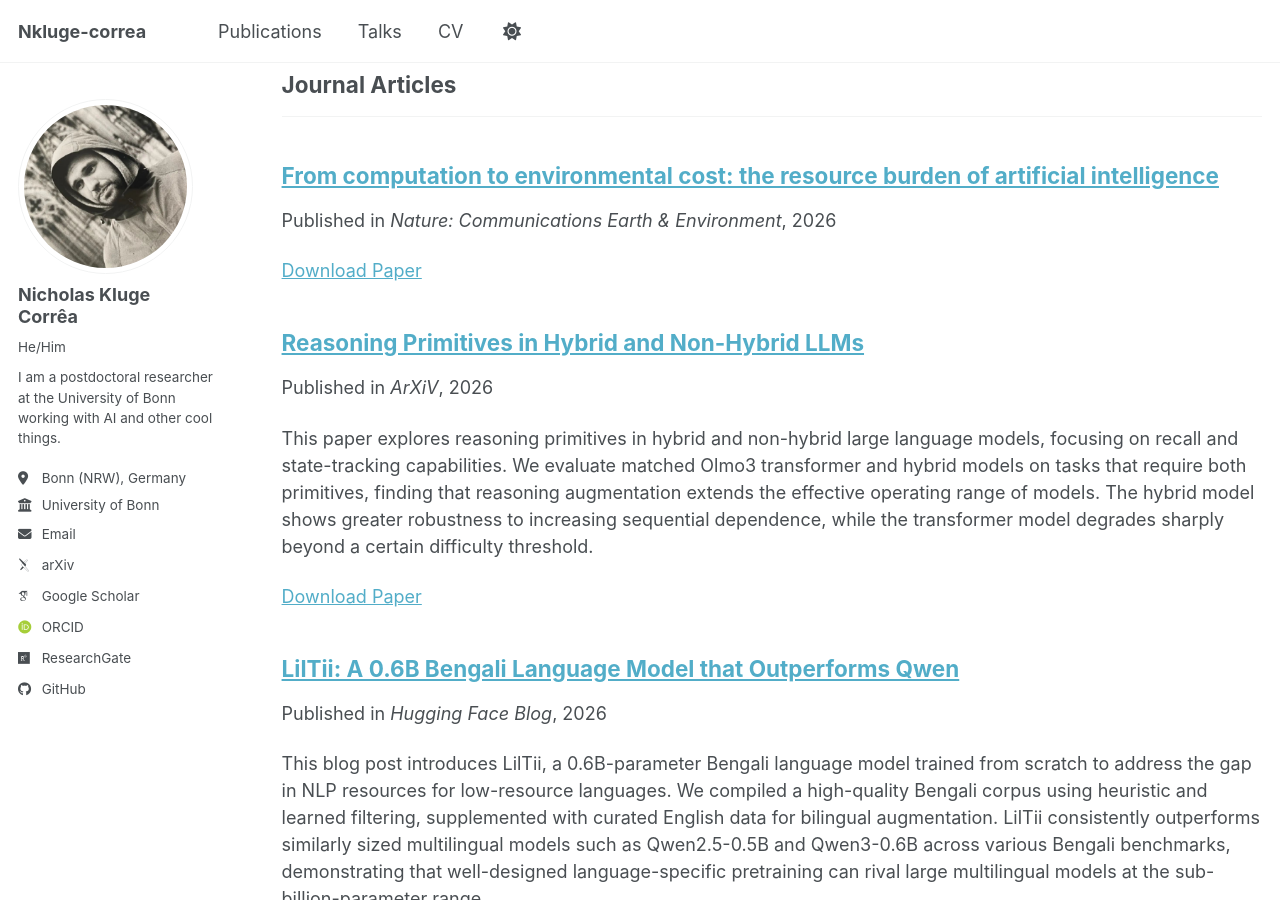
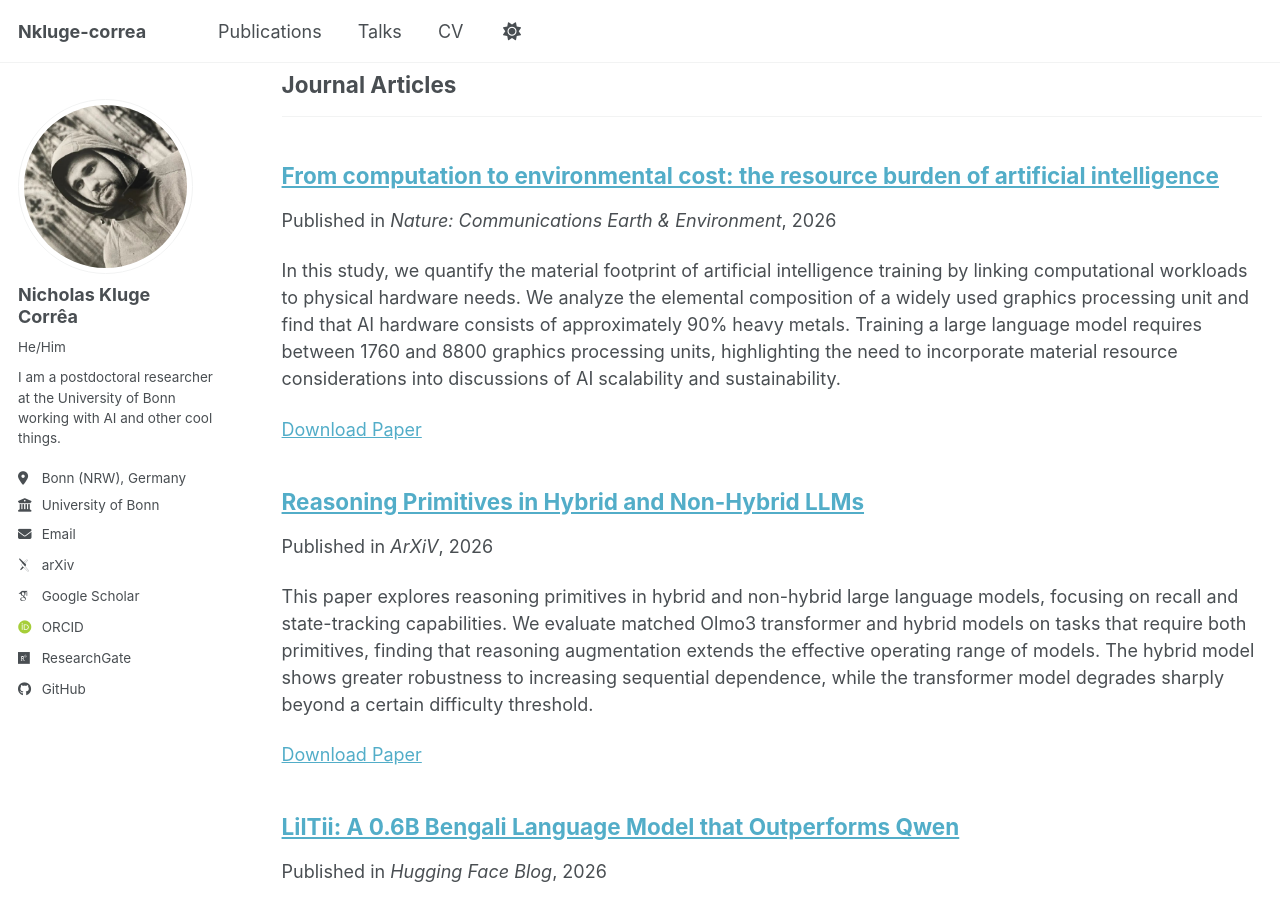
Before and after one commit to Nkluge-correa/Nkluge-correa.github.io, a Jekyll site: the page built from _pages/publications.html, in a window 1280 px wide and 900 px high, scrolled down 804 px. Built offline with Jekyll 4.4.1, drawn with Linux system fonts in a browser that asks for light colours; some web fonts are replaced; a script bundle is joined from its source files by our own code; library files that are not in the unit come from our copies.

Commit message:
added missing excerpt

```diff
--- a/_publications/2026-05-07-from-computation-to-environmental-cost.md
+++ b/_publications/2026-05-07-from-computation-to-environmental-cost.md
@@ -3,7 +3,7 @@
 collection: publications
 category: manuscripts
 permalink: /publication/2026-05-07-from-computation-to-environmental-cost
-excerpt: ''
+excerpt: 'In this study, we quantify the material footprint of artificial intelligence training by linking computational workloads to physical hardware needs. We analyze the elemental composition of a widely used graphics processing unit and find that AI hardware consists of approximately 90% heavy metals. Training a large language model requires between 1760 and 8800 graphics processing units, highlighting the need to incorporate material resource considerations into discussions of AI scalability and sustainability.'
 date: 2026-05-07
 venue: 'Nature: Communications Earth & Environment'
 paperurl: "https://www.nature.com/articles/s43247-026-03537-5"
```
